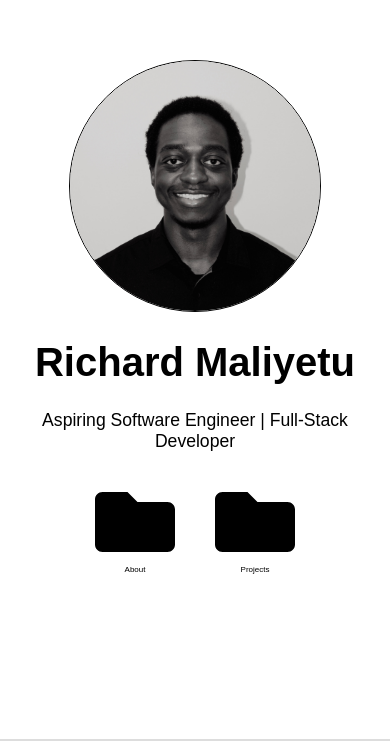
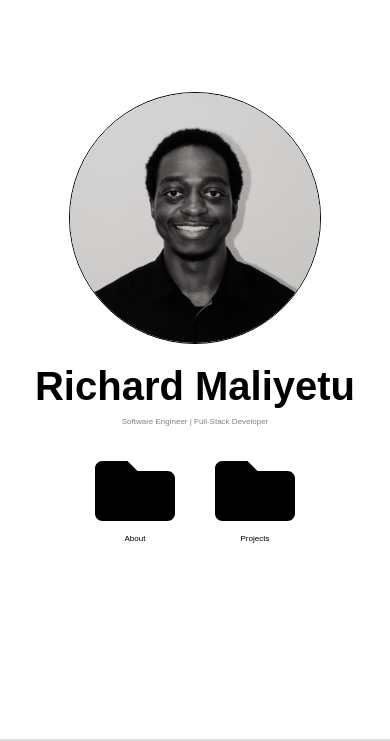
Before and after one commit to richarrd92/portfolio, a React (Create React App) app: page / in a window 390 px wide. Shown: the part 105-846 px from the top of the page. Built offline with nearby package versions, Linux system fonts and the light colour scheme.

Commit message:
update web page css to improve responsiveness 2.0

```diff
--- a/src/App.css
+++ b/src/App.css
@@ -38,15 +38,15 @@ body {
 }
 
 .intro-text {
-  font-size: 1.1rem;
-  color: black;
-  margin-bottom: 20px;
+  font-size: 0.5rem;
+  color: gray;
+  margin-bottom: 15px;
   font-weight: 300;
 }
 
 h1 {
   font-size: 2.5rem;
-  margin: 8px 0;
+  margin: 0;
 }
 
 .folder-icons {
@@ -143,7 +143,8 @@ h1 {
 }
 
 .project-card {
-  background-color: #e1e1e1;
+  /* background-color: #e1e1e1; */
+  background-color: white;
   border-radius: 12px;
   border: 1px solid #bbbbbb;
   padding: 10px;
@@ -157,8 +158,8 @@ h1 {
 }
 
 .project-card:hover {
-  transform: translateY(-3px);
-  box-shadow: 0 12px 24px rgba(0, 0, 0, 0.15);
+  transform: translateY(-5px);
+  box-shadow: 0 18px 24px rgba(0, 0, 0, 0.18);
 }
 
 .project-card img {
@@ -195,7 +196,7 @@ h1 {
   display: inline-flex;
   align-items: center;
   justify-content: center;
-  background-color: #c4c4c4;
+  background-color: #f5f5f5;
   color: black;
   text-decoration: none;
   padding: 5px 10px;
--- a/src/components/Home.js
+++ b/src/components/Home.js
@@ -42,7 +42,7 @@ return (
       <img src="/portrait.jpg" alt="Profile" className="profile-img" />
       <h1>Richard Maliyetu</h1>
       <p className="intro-text">
-        Aspiring Software Engineer | Full-Stack Developer
+        Software Engineer | Full-Stack Developer
       </p>
       <div className="folder-icons">
         <FolderIcon route="/about" label="About" className="folder-icon" />
```
